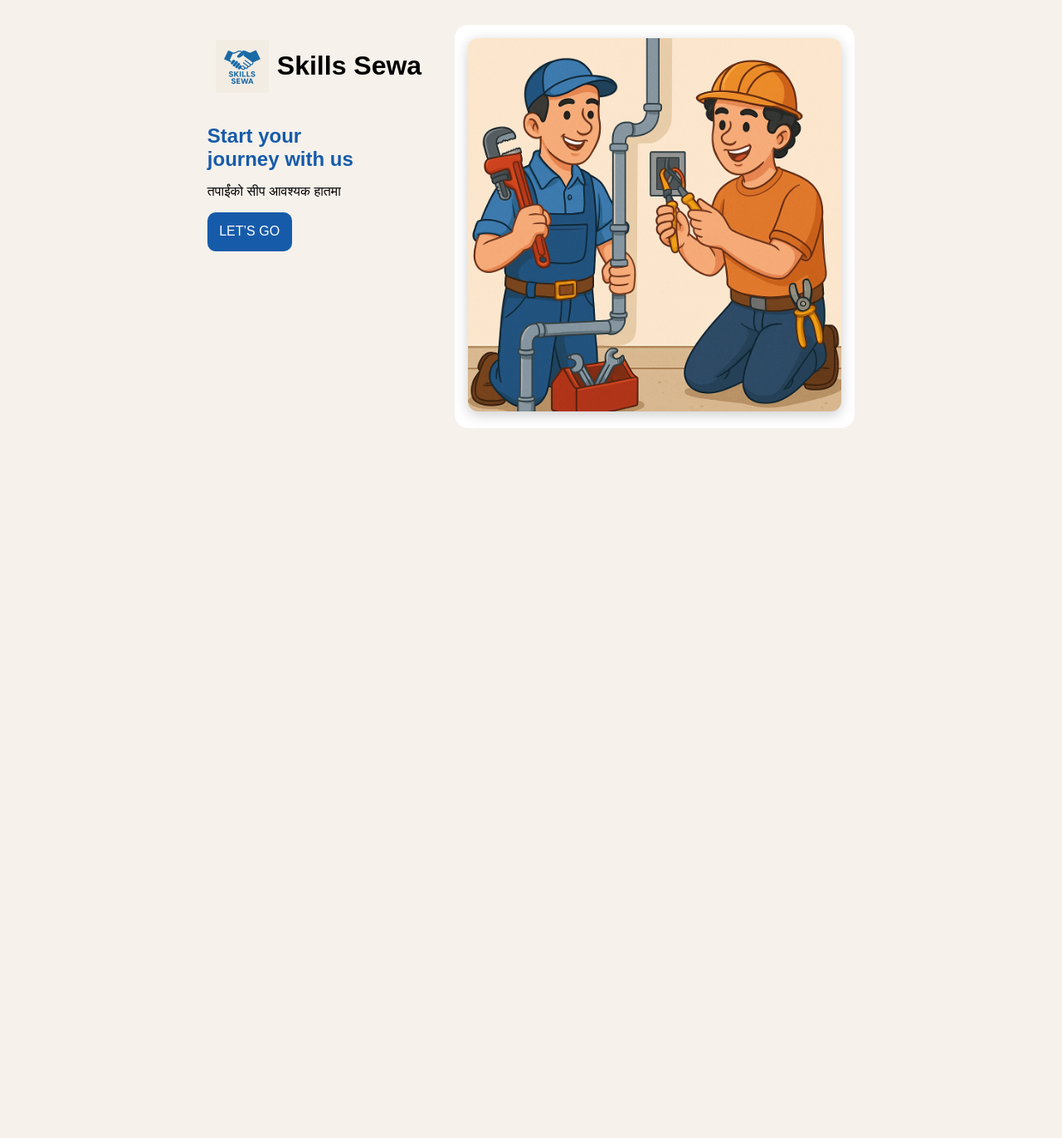
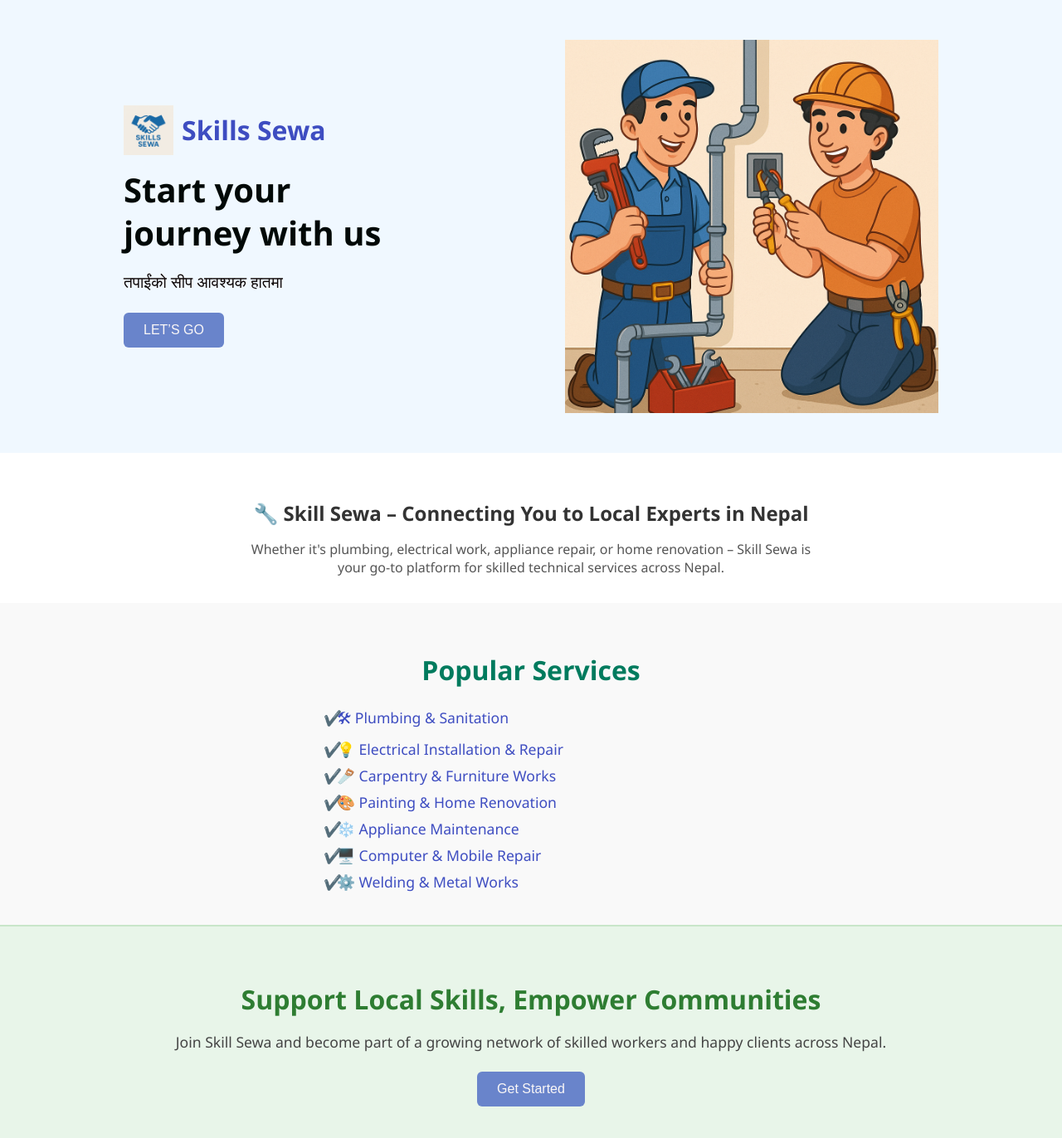
Before and after one commit to kerponish/skillsewa, a React (Vite) app: page / in a window 1280 px wide. Shown: the whole page at 83% size. Before the commit the page ends 800 px from the top, so only its background shows below. Built offline with nearby package versions, Linux system fonts and the light colour scheme.

Commit message:
updated landpage

```diff
--- a/src/LandingPage.css
+++ b/src/LandingPage.css
@@ -1,36 +1,187 @@
-.landing-container {
-  display: flex;
-  align-items: start;
-  justify-content: center;
-  max-width: 1280px;
-  margin: 30px auto;
-  gap: 30px;
+/* Global Styles */
+body {
+  margin: 0;
+  font-family: "Segoe UI", sans-serif;
+  background-color: #ffffff;
+  color: #3e4dc1;
+  scroll-behavior: smooth;
 }
 
-.landing-title {
+.landing-wrapper {
+  width: 100%;
+  overflow-x: hidden;
+}
+
+/* Hero Section */
+.hero-section {
   display: flex;
-  padding: 10px;
-  gap: 10px;
+  flex-wrap: wrap;
   justify-content: center;
   align-items: center;
+  padding: 3rem 2rem;
+  background-color: #f0f8ff;
+  gap: 2rem; /* Reduce spacing between text and image */
+}
+
+/* Left-side Text */
+.hero-text {
+  flex: 1;
+  min-width: 280px;
+  max-width: 500px;
+}
+
+.branding {
+  display: flex;
+  align-items: center;
+  gap: 10px;
+  margin-bottom: 1rem;
 }
 
 .skills-logo {
-  width: 64px;
-  height: 64px;
-  object-fit: contain;
-  border-radius: 3px;
+  width: 60px;
+  height: auto;
 }
 
-.teamwork-image {
-  width: 450px;
-  height: 450px;
-  border-radius: 12px;
-  box-shadow: 0 4px 16px rgba(0, 0, 0, 0.2);
+.hero-text h1 {
+  font-size: 2rem;
+  margin: 0;
 }
 
-.image-container {
-  background: white;
-  padding: 16px;
-  border-radius: 16px;
+.hero-text h2 {
+  font-size: 2.5rem;
+  margin: 1rem 0;
+  line-height: 1.3;
+  color: #010907;
 }
+
+.tagline {
+  font-size: 1.2rem;
+  color: #0c0404;
+  margin-bottom: 1.5rem;
+}
+
+/* CTA Button */
+.cta-button {
+  background: #6984cb;
+  color: rgb(250, 247, 247);
+  padding: 0.75rem 1.5rem;
+  border: none;
+  font-size: 1rem;
+  border-radius: 6px;
+  cursor: pointer;
+  transition: background 0.3s ease;
+}
+
+.cta-button:hover {
+  background: #005f4a;
+}
+
+/* Right-side Image */
+.hero-image {
+  flex: 1;
+  min-width: 280px;
+  max-width: 450px;
+  display: flex;
+  justify-content: center;
+}
+
+.hero-image img {
+  max-width: 100%;
+  height: auto;
+  object-fit: contain;
+}
+
+/* Info Section */
+.info-section {
+  padding: 2rem;
+  background: #fff;
+  text-align: center;
+}
+
+.info-section h3 {
+  font-size: 1.5rem;
+  color: #333;
+  margin-bottom: 1rem;
+}
+
+.info-section p {
+  font-size: 1rem;
+  color: #555;
+  max-width: 700px;
+  margin: auto;
+}
+
+/* Services Section */
+.services-section {
+  padding: 2rem;
+  background-color: #f9f9f9;
+  text-align: center;
+}
+
+.services-section h2 {
+  font-size: 2rem;
+  margin-bottom: 1.5rem;
+  color: #007b5e;
+}
+
+.service-list {
+  list-style: none;
+  padding: 0;
+  margin: 0 auto;
+  font-size: 1.1rem;
+  max-width: 500px;
+  text-align: left;
+}
+
+.service-list li {
+  margin: 0.5rem 0;
+  padding-left: 1rem;
+  position: relative;
+}
+
+.service-list li::before {
+  content: "✔️";
+  position: absolute;
+  left: 0;
+}
+
+/* Footer Call to Action */
+.footer-cta {
+  padding: 2.5rem 2rem;
+  background: #e8f5e9;
+  border-top: 2px solid #c8e6c9;
+  text-align: center;
+}
+
+.footer-cta h2 {
+  font-size: 2rem;
+  color: #2e7d32;
+  margin-bottom: 1rem;
+}
+
+.footer-cta p {
+  font-size: 1.1rem;
+  color: #444;
+  margin-bottom: 1.5rem;
+}
+
+/* Responsive Styles */
+@media (max-width: 768px) {
+  .hero-section {
+    flex-direction: column;
+    text-align: center;
+  }
+
+  .hero-text,
+  .hero-image {
+    max-width: 100%;
+  }
+
+  .hero-text h2 {
+    font-size: 2rem;
+  }
+
+  .footer-cta h2 {
+    font-size: 1.6rem;
+  }
+}
--- a/src/Landpage.jsx
+++ b/src/Landpage.jsx
@@ -5,31 +5,35 @@
 import "./LandingPage.css";
 
 export default function LandingPage() {
-  const navigate = useNavigate(); // initialize it
+  const navigate = useNavigate();
 
   const handleClick = () => {
-    navigate("/login"); // navigate to login page
+    navigate("/login");
   };
 
   return (
-    <div className="landing-container">
-      {/* Left Side */}
-      <div className="">
-        <div className="landing-title">
-          <img src={Skillogo} alt="Skills Sewa Logo" className="skills-logo" />
-          <h1 className="">Skills Sewa</h1>
+    <div className="landing-wrapper">
+      {/* Hero Section */}
+      <section className="hero-section">
+        <div className="hero-text">
+          <div className="branding">
+            <img
+              src={Skillogo}
+              alt="Skills Sewa Logo"
+              className="skills-logo"
+            />
+            <h1>Skills Sewa</h1>
           </div>
-        <h2 className="">
+          <h2>
             Start your <br /> journey with us
           </h2>
-        <p className="text-lg mb-6">तपाईंको सीप आवश्यक हातमा</p>
-        <button className="" onClick={handleClick}>
+          <p className="tagline">तपाईंको सीप आवश्यक हातमा</p>
+          <button className="cta-button" onClick={handleClick}>
             LET’S GO
           </button>
         </div>
 
-      {/* Right Side */}
-      <div className="image-container">
+        <div className="hero-image">
           <img
             src={logo}
             alt="Illustration of plumber and electrician working together"
@@ -37,6 +41,43 @@
             loading="lazy"
           />
         </div>
+      </section>
+
+      {/* Info Section */}
+      <section className="info-section">
+        <h3>🔧 Skill Sewa – Connecting You to Local Experts in Nepal</h3>
+        <p>
+          Whether it's plumbing, electrical work, appliance repair, or home
+          renovation – Skill Sewa is your go-to platform for skilled technical
+          services across Nepal.
+        </p>
+      </section>
+
+      {/* Services Section */}
+      <section className="services-section">
+        <h2>Popular Services</h2>
+        <ul className="service-list">
+          <li>🛠 Plumbing & Sanitation</li>
+          <li>💡 Electrical Installation & Repair</li>
+          <li>🪚 Carpentry & Furniture Works</li>
+          <li>🎨 Painting & Home Renovation</li>
+          <li>❄️ Appliance Maintenance</li>
+          <li>🖥️ Computer & Mobile Repair</li>
+          <li>⚙️ Welding & Metal Works</li>
+        </ul>
+      </section>
+
+      {/* Footer Call to Action */}
+      <section className="footer-cta">
+        <h2>Support Local Skills, Empower Communities</h2>
+        <p>
+          Join Skill Sewa and become part of a growing network of skilled
+          workers and happy clients across Nepal.
+        </p>
+        <button className="cta-button" onClick={handleClick}>
+          Get Started
+        </button>
+      </section>
     </div>
   );
 }
```
Lines whose indentation alone changed are shown as unchanged.
